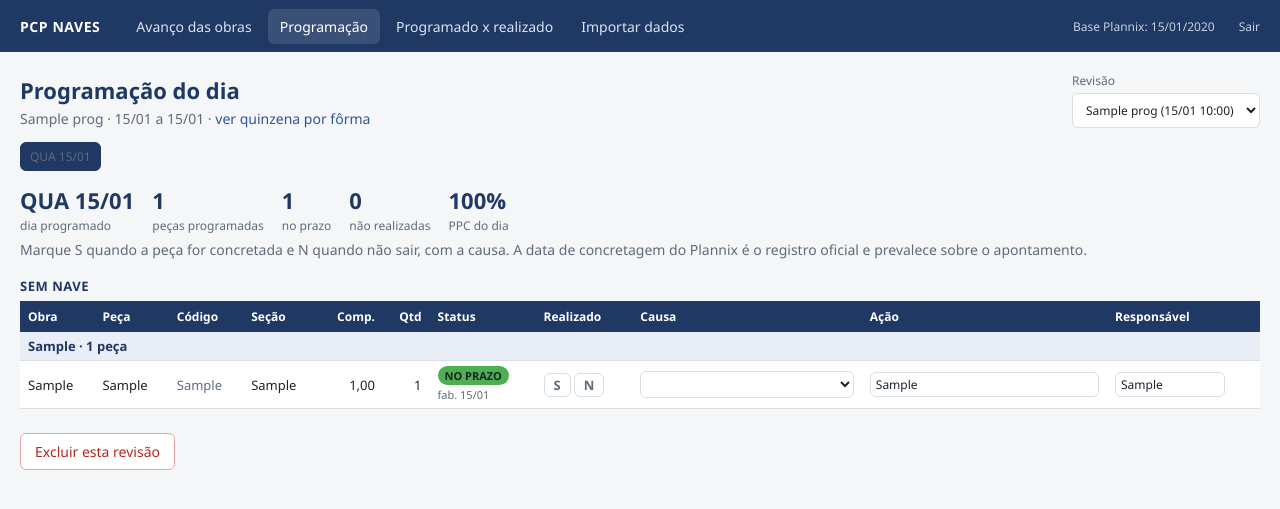
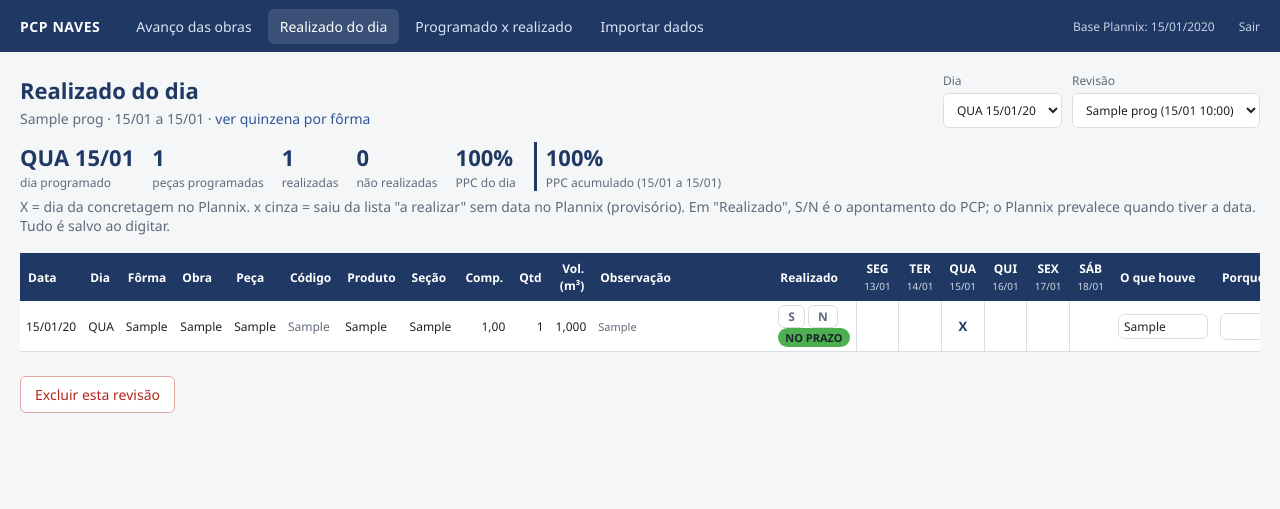
Before and after one commit to joaoCarmo10/pcp-naves, a FastAPI app: page /programacao in a window 1280 px wide. Shown: the top 509 px of the page. Run offline with FastAPI, Linux system fonts and the light colour scheme; tables that the repository leaves empty hold one stand-in row (values such as "Sample post").

Commit message:
Realizado do dia no formato da planilha: dia em lista suspensa, PPC do dia e acumulado, X no dia da concretagem, o que houve, porque e plano de ação
Co-Authored-By: Claude Opus 5.5 <noreply@anthropic.com>
Claude-Session: https://claude.ai/code/session_01Hia2xmiDSYvLS3BA5EHn7G

```diff
--- a/app/db.py
+++ b/app/db.py
@@ -47,3 +47,6 @@ def migrar():
     if "pecas" in insp.get_table_names() and "data_baixa" not in {c["name"] for c in insp.get_columns("pecas")}:
         with engine.begin() as cx:
             cx.execute(text("ALTER TABLE pecas ADD COLUMN data_baixa DATE"))
+    if "apontamentos" in insp.get_table_names() and "ocorrido" not in {c["name"] for c in insp.get_columns("apontamentos")}:
+        with engine.begin() as cx:
+            cx.execute(text("ALTER TABLE apontamentos ADD COLUMN ocorrido VARCHAR(300) DEFAULT ''"))
--- a/app/main.py
+++ b/app/main.py
@@ -290,13 +290,13 @@ def programacao_dia(request: Request, rev: int | None = None, dia: str | None =
         futuros = [x for x in dias if x >= d]
         d = futuros[0] if futuros else dias[-1]
     ls = pg.linhas(db, r, d, d)
-    grupos = {}
-    for l in ls:
-        grupos.setdefault(l.item.nave or "-", {}).setdefault(l.item.forma or "-", []).append(l)
+    acum = pg.totais(pg.linhas(db, r, r.inicio, d))
+    seg = d - timedelta(days=d.weekday())
+    semana = [seg + timedelta(days=k) for k in range(6)]
     i = dias.index(d)
     return tpl.TemplateResponse(request, "programacao.html", {
         "r": r, "revs": _revisoes(db), "dias": dias, "d": d, "ant": dias[i - 1] if i else None, "prox": dias[i + 1] if i + 1 < len(dias) else None,
-        "grupos": grupos, "tot": pg.totais(ls), "hoje": date.today(), "base": ultima_base(db)})
+        "ls": ls, "tot": pg.totais(ls), "acum": acum, "semana": semana, "hoje": date.today(), "base": ultima_base(db)})
 
 
 @app.get("/programacao/quadro", response_class=HTMLResponse)
@@ -355,7 +355,7 @@ def apontar(item_id: int, dados: dict = Body(...), db: Session = Depends(get_db)
     if "realizado" in dados:
         v = (dados["realizado"] or "").upper()
         ap.realizado = v if v in ("S", "N") else None
-    for k, lim in (("causa", 60), ("acao", 300), ("responsavel", 80)):
+    for k, lim in (("ocorrido", 300), ("causa", 60), ("acao", 300), ("responsavel", 80)):
         if k in dados:
             setattr(ap, k, str(dados[k] or "")[:lim])
     ap.atualizado_em = datetime.now()
--- a/app/models.py
+++ b/app/models.py
@@ -84,6 +84,7 @@ class Apontamento(Base):
     id: Mapped[int] = mapped_column(primary_key=True)
     item_id: Mapped[int] = mapped_column(ForeignKey("itens_prog.id", ondelete="CASCADE"), unique=True)
     realizado: Mapped[str | None] = mapped_column(String(1), nullable=True)   # 'S', 'N' ou vazio
+    ocorrido: Mapped[str] = mapped_column(String(300), default="")   # o que houve
     causa: Mapped[str] = mapped_column(String(60), default="")
     acao: Mapped[str] = mapped_column(String(300), default="")
     responsavel: Mapped[str] = mapped_column(String(80), default="")
--- a/app/programacao.py
+++ b/app/programacao.py
@@ -120,6 +120,16 @@ class Linha:
     data_fab: date | None
     desvio: int | None
     ap: Apontamento | None
+    peca: Peca | None = None
+
+    @property
+    def dia_real(self) -> tuple[date | None, bool]:
+        """Dia em que a peça foi feita e se é data oficial (concretagem no Plannix) ou provisória (saída da lista)."""
+        if self.data_fab:
+            return self.data_fab, True
+        if self.peca and self.peca.fabricada and self.peca.data_baixa:
+            return self.peca.data_baixa, False
+        return None, False
 
 
 def classificar(item: ItemProg, peca: Peca | None, ap: Apontamento | None, hoje: date, obra_acompanhada: bool = True) -> tuple[str, date | None]:
@@ -157,7 +167,7 @@ def linhas(db: Session, rev: RevisaoProg, inicio: date | None = None, fim: date
     out = []
     for i in itens:
         st, df = classificar(i, pecas.get(i.codigo), i.apontamento, hoje, i.obra in acompanhadas)
-        out.append(Linha(i, st, df, (df - i.data).days if df else None, i.apontamento))
+        out.append(Linha(i, st, df, (df - i.data).days if df else None, i.apontamento, pecas.get(i.codigo)))
     return out
 
 
--- a/app/static/app.css
+++ b/app/static/app.css
@@ -83,3 +83,19 @@ tr.salvo td{background:#e6f4ea!important;transition:background .3s}
 .barras .b .col{width:70%;display:flex;flex-direction:column-reverse;border-radius:3px 3px 0 0;overflow:hidden}
 .barras .b span{margin-top:3px;white-space:nowrap}
 .rolagem-x{overflow:auto}
+/* realizado do dia */
+.botao-sec{display:inline-block;padding:5px 10px;border:1px solid var(--linha);border-radius:6px;background:#fff;color:var(--texto);font-weight:600}
+.kpi.destaque{padding-left:12px;box-shadow:inset 3px 0 0 var(--azul)}
+table.rd td{font-size:12px;padding:4px 6px;vertical-align:middle}
+table.rd td.nw{white-space:nowrap}
+table.rd td.obs{min-width:180px;font-size:11px;color:var(--suave)}
+table.rd .c{text-align:center}
+table.rd th.dsem{min-width:38px;text-align:center}
+table.rd th.dsem span{font-weight:400;font-size:10px;opacity:.8}
+table.rd td.dsem{border-left:1px solid var(--linha)}
+table.rd td.dsem b{color:var(--azul);font-size:13px}
+table.rd .prov{color:var(--suave)}
+table.rd input.ap{width:170px}
+table.rd select.ap{max-width:170px}
+main:has(table.rd){max-width:none}
+table.rd td.obs{max-width:220px}
--- a/app/templates/base.html
+++ b/app/templates/base.html
@@ -11,7 +11,7 @@
   <span class="marca">PCP NAVES</span>
   <nav>
     <a href="/" class="{{ 'ativo' if request.url.path == '/' }}">Avanço das obras</a>
-    <a href="/programacao" class="{{ 'ativo' if request.url.path.startswith('/programacao') }}">Programação</a>
+    <a href="/programacao" class="{{ 'ativo' if request.url.path.startswith('/programacao') }}">Realizado do dia</a>
     <a href="/pxr" class="{{ 'ativo' if request.url.path.startswith('/pxr') }}">Programado x realizado</a>
     <a href="/importar" class="{{ 'ativo' if request.url.path.startswith('/importar') }}">Importar dados</a>
   </nav>
--- a/app/templates/programacao.html
+++ b/app/templates/programacao.html
@@ -1,40 +1,62 @@
 {% extends "base.html" %}
 {% import "_apont.html" as ap %}
-{% block titulo %}Programação | PCP Naves{% endblock %}
+{% block titulo %}Realizado do dia | PCP Naves{% endblock %}
 {% block corpo %}
 {% if not r %}
-<h1>Programação</h1>
+<h1>Realizado do dia</h1>
 <div class="vazio">Nenhuma programação importada. Envie a planilha de programação (.xlsx) em <a href="/importar">Importar dados</a>.</div>
 {% else %}
 <div class="filtros">
-  <div style="flex:1"><h1>Programação do dia</h1>
+  <div style="flex:1"><h1>Realizado do dia</h1>
     <p class="sub" style="margin:0">{{ r.nome }} · {{ r.inicio|dm }} a {{ r.fim|dm }} · <a href="/programacao/quadro?rev={{ r.id }}">ver quinzena por fôrma</a></p></div>
-  <form method="get"><label for="rev">Revisão<select id="rev" name="rev" onchange="this.form.submit()">
-    {% for x in revs %}<option value="{{ x.id }}" {{ 'selected' if x.id == r.id }}>{{ x.nome }} ({{ x.criada_em.strftime('%d/%m %H:%M') }})</option>{% endfor %}</select></label></form>
+  <form method="get" class="filtros" style="margin:0">
+    <label for="dia">Dia
+      <span style="display:flex;gap:4px;align-items:center">
+        {% if ant %}<a class="botao-sec" href="/programacao?rev={{ r.id }}&dia={{ ant }}" title="Dia anterior">‹</a>{% endif %}
+        <select id="dia" name="dia" onchange="this.form.submit()">
+          {% for x in dias %}<option value="{{ x }}" {{ 'selected' if x == d }}>{{ DIAS[x.weekday()] }} {{ x.strftime('%d/%m/%y') }}{{ ' (hoje)' if x == hoje }}</option>{% endfor %}
+        </select>
+        {% if prox %}<a class="botao-sec" href="/programacao?rev={{ r.id }}&dia={{ prox }}" title="Próximo dia">›</a>{% endif %}
+      </span></label>
+    <label for="rev">Revisão<select id="rev" name="rev" onchange="this.form.dia.value='';this.form.submit()">
+      {% for x in revs %}<option value="{{ x.id }}" {{ 'selected' if x.id == r.id }}>{{ x.nome }} ({{ x.criada_em.strftime('%d/%m %H:%M') }})</option>{% endfor %}</select></label>
+  </form>
 </div>
-<div class="navdias">
-  {% for x in dias %}<a href="/programacao?rev={{ r.id }}&dia={{ x }}" class="{{ 'ativo' if x == d }} {{ 'passado' if x < hoje }}">{{ DIAS[x.weekday()] }} {{ x|dm }}</a>{% endfor %}
-</div>
+{% set feitas = tot['NO PRAZO'] + tot['COM ATRASO'] + tot['DATA A CONFIRMAR'] %}
 <div class="kpis" style="margin-bottom:6px">
   <div class="kpi"><b>{{ DIAS[d.weekday()] }} {{ d.strftime('%d/%m') }}</b><span>dia programado</span></div>
   <div class="kpi"><b>{{ tot.prog + tot.pend }}</b><span>peças programadas</span></div>
-  <div class="kpi"><b>{{ tot['NO PRAZO'] }}</b><span>no prazo</span></div>
+  <div class="kpi"><b>{{ feitas }}</b><span>realizadas</span></div>
   <div class="kpi"><b>{{ tot['NÃO REALIZADA'] }}</b><span>não realizadas</span></div>
   <div class="kpi"><b>{{ tot.ppc|pct if tot.ppc is not none else '-' }}</b><span>PPC do dia</span></div>
+  <div class="kpi destaque"><b>{{ acum.ppc|pct if acum.ppc is not none else '-' }}</b><span>PPC acumulado ({{ r.inicio|dm }} a {{ d|dm }})</span></div>
 </div>
-<p class="sub">Marque S quando a peça for concretada e N quando não sair, com a causa. A data de concretagem do Plannix é o registro oficial e prevalece sobre o apontamento.</p>
-{% for nave, formas in grupos|dictsort %}
-<div class="grupo-nave">{{ {'N1':'NAVE 1','N2':'NAVE 2','N3':'NAVE 3'}.get(nave, 'SEM NAVE') }}</div>
-<div class="rolagem-x"><table class="t">
-  <thead>{{ ap.cabecalho() }}</thead>
+<p class="sub">X = dia da concretagem no Plannix. x cinza = saiu da lista "a realizar" sem data no Plannix (provisório). Em "Realizado", S/N é o apontamento do PCP; o Plannix prevalece quando tiver a data. Tudo é salvo ao digitar.</p>
+<div class="rolagem-x"><table class="t rd">
+  <thead><tr>
+    <th>Data</th><th>Dia</th><th>Fôrma</th><th>Obra</th><th>Peça</th><th>Código</th><th>Produto</th><th>Seção</th><th class="n">Comp.</th><th class="n">Qtd</th><th class="n">Vol. (m³)</th><th>Observação</th>
+    <th>Realizado</th>
+    {% for x in semana %}<th class="c dsem">{{ DIAS[x.weekday()] }}<br><span>{{ x|dm }}</span></th>{% endfor %}
+    <th>O que houve</th><th>Porque</th><th>Plano de ação</th>
+  </tr></thead>
   <tbody>
-  {% for forma, ls in formas|dictsort %}
-    <tr class="grupo-forma"><td colspan="12">{{ forma }} · {{ ls|sum(attribute='item.qtd') }} peça{{ 's' if ls|sum(attribute='item.qtd') != 1 }}</td></tr>
-    {% for l in ls %}{{ ap.linha(l) }}{% endfor %}
-  {% endfor %}
+  {% for l in ls %}{% set i = l.item %}{% set a = l.ap %}{% set dr = l.dia_real %}
+  <tr data-id="{{ i.id }}">
+    <td class="nw">{{ i.data.strftime('%d/%m/%y') }}</td><td>{{ DIAS[i.data.weekday()] }}</td>
+    <td class="nw">{{ i.forma }}</td><td class="nw">{{ i.obra }}</td><td class="nw">{{ i.peca }}</td><td class="meta">{{ i.codigo or '' }}</td>
+    <td>{{ i.produto }}</td><td>{{ i.secao }}</td>
+    <td class="n">{{ i.comprimento|num(2) if i.comprimento else '' }}</td><td class="n">{{ i.qtd }}</td><td class="n">{{ i.volume|num(3) if i.volume else '' }}</td>
+    <td class="obs">{{ i.obs }}</td>
+    <td class="nw"><button type="button" class="sn {{ 'on' if a and a.realizado == 'S' }}" data-v="S">S</button><button type="button" class="sn {{ 'on n' if a and a.realizado == 'N' }}" data-v="N">N</button>
+      <br><span class="st" style="background:{{ COR_STATUS[l.status] }}">{{ l.status }}</span>{% if dr[0] and dr[0] not in semana %}<br><span class="meta">fab. {{ dr[0]|dm }}</span>{% endif %}</td>
+    {% for x in semana %}<td class="c dsem">{% if dr[0] == x %}{% if dr[1] %}<b>X</b>{% else %}<span class="prov">x</span>{% endif %}{% endif %}</td>{% endfor %}
+    <td><input class="ap" data-k="ocorrido" type="text" value="{{ a.ocorrido if a else '' }}" aria-label="O que houve"></td>
+    <td><select class="ap" data-k="causa" aria-label="Porque"><option value=""></option>{% for c in CAUSAS %}<option {{ 'selected' if a and a.causa == c }}>{{ c }}</option>{% endfor %}</select></td>
+    <td><input class="ap" data-k="acao" type="text" value="{{ a.acao if a else '' }}" aria-label="Plano de ação"></td>
+  </tr>
+  {% else %}<tr><td colspan="24" class="vazio">Nada programado neste dia.</td></tr>{% endfor %}
   </tbody>
 </table></div>
-{% endfor %}
 <form method="post" action="/programacao/revisoes/{{ r.id }}/excluir" style="margin-top:24px" onsubmit="return confirm('Excluir esta revisão e os apontamentos dela?')">
   <button class="perigo" type="submit">Excluir esta revisão</button>
 </form>
```
Also changed, not shown: tests/test_fluxo.py (+5 -0 lines).
